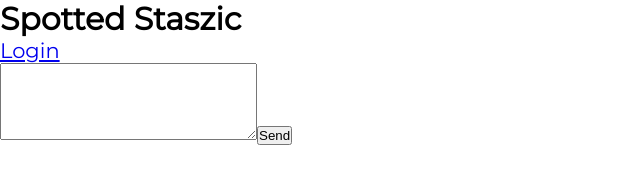
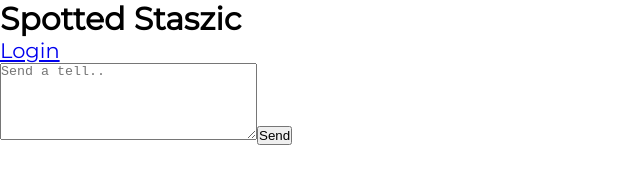
Before and after one commit to snoh666/anon-ask-react, a React (Create React App) app: page / in a window 1280 px wide. Shown: the top 190 px of the page, without its empty margins (0-640 px from the left). Built offline with nearby package versions, Linux system fonts and the light colour scheme; the HTML template or start-up script is replaced by a standard one.

Commit message:
Added placeholder to textarea

```diff
--- a/src/components/main.jsx
+++ b/src/components/main.jsx
@@ -23,7 +23,7 @@ const Main = ({ isAuth }) => {
       </header>
       <section>
         <form onSubmit={sendTell}>
-          <textarea cols="30" rows="5" value={tell} onChange={updateTell}></textarea>
+          <textarea cols="30" rows="5" placeholder="Send a tell.." value={tell} onChange={updateTell}></textarea>
           <button type="submit">Send</button>
         </form>
       </section>
```
